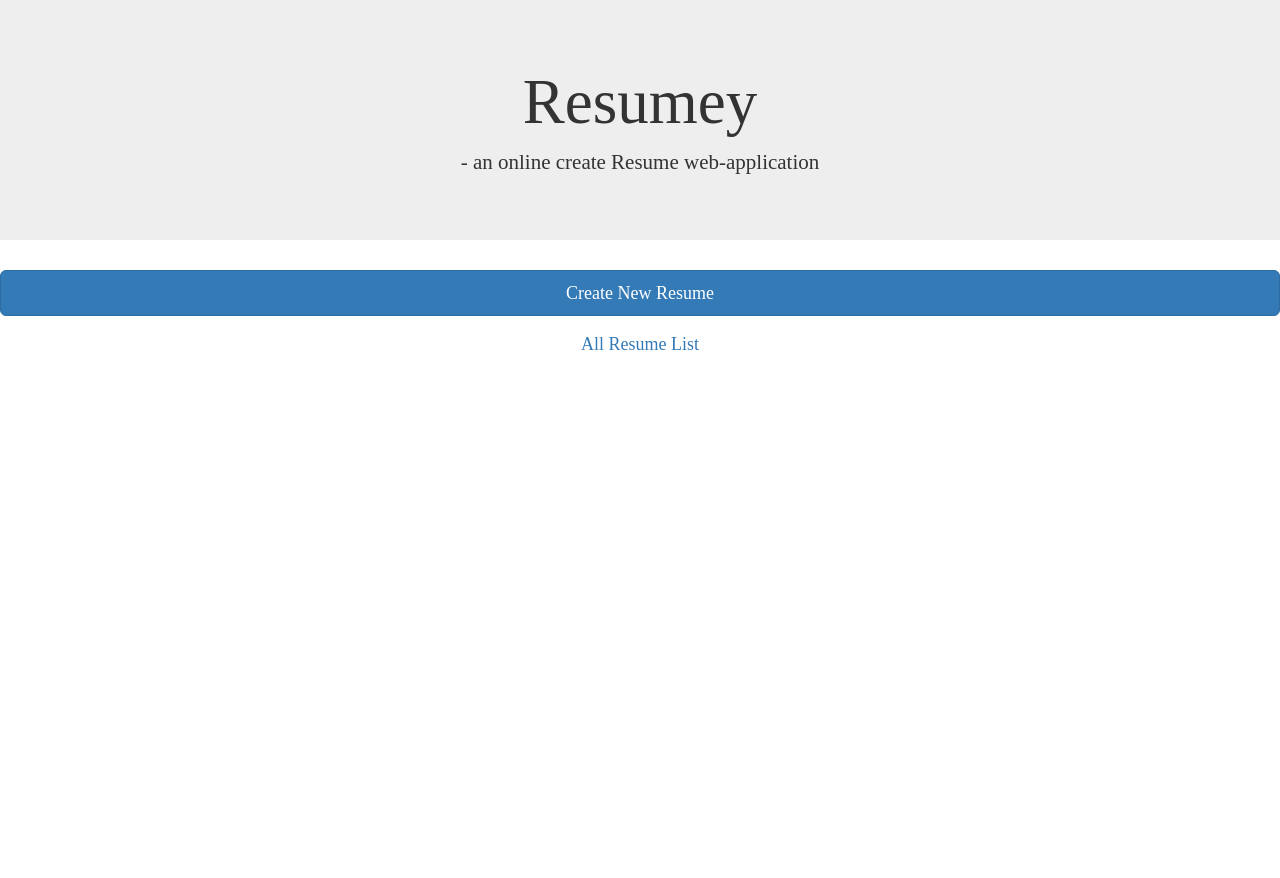
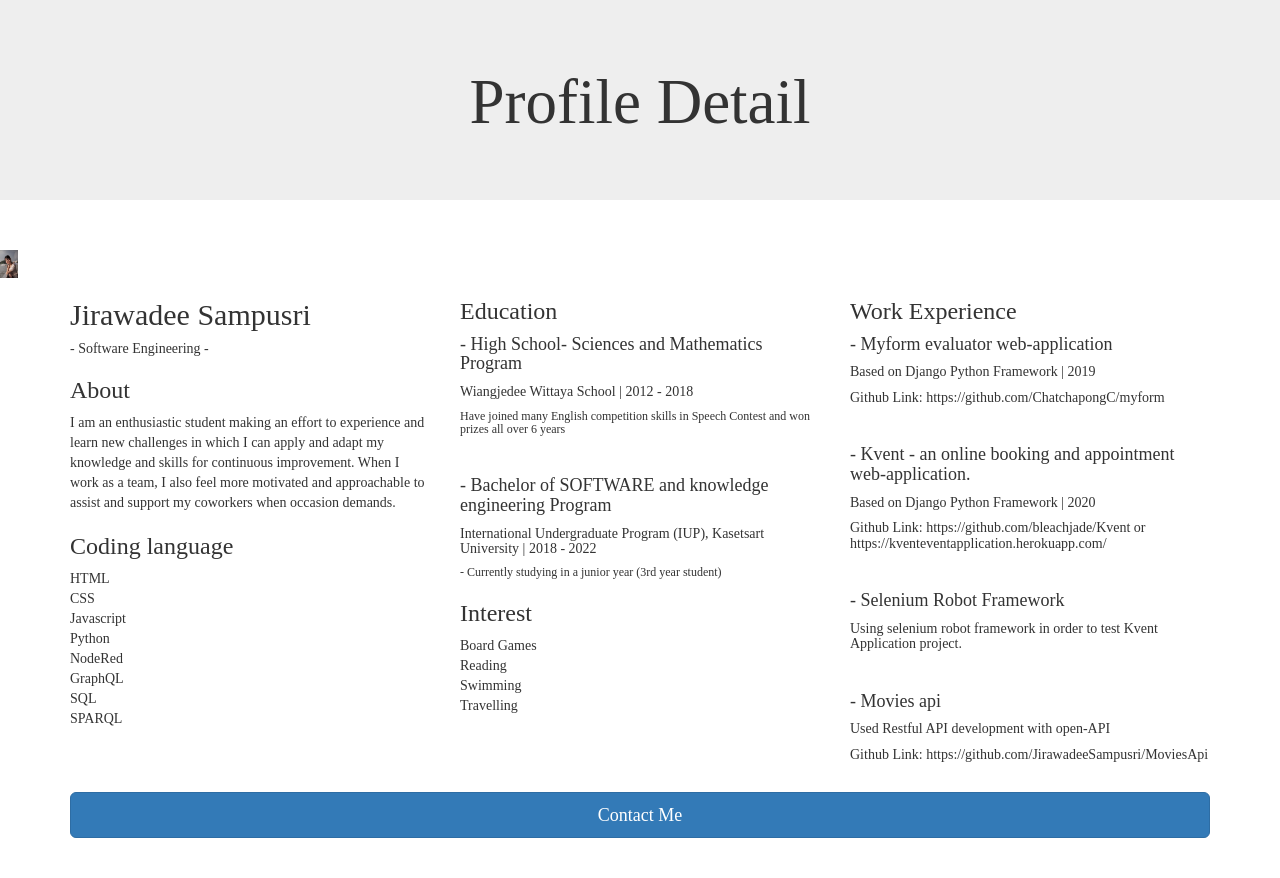
Before and after one commit to JirawadeeSampusri/Resume, a Django app: page / in a window 1280 px wide. Before the commit the page ends 350 px from the top, so only its background shows below. Run offline with Django 3.2, Linux system fonts and the light colour scheme; some libraries are stand-ins or nearby versions.

Commit message:
fix code

```diff
--- a/polls/admin.py
+++ b/polls/admin.py
@@ -5,7 +5,6 @@ class InfoAdmin(admin.ModelAdmin):
     """Model for display event infomation in admin page."""
     list_display = (
         'first_name',
-        'gender',
     )
 
 admin.site.register(Info,InfoAdmin)
--- a/polls/static/css/profile.css
+++ b/polls/static/css/profile.css
@@ -66,7 +66,7 @@
 }
 
 .colume4{
-    margin-left: 13%;
+    margin: auto;
 }
 
 .colume4 img{
--- a/polls/templates/main.html
+++ /dev/null
@@ -1,26 +0,0 @@
-<!DOCTYPE html>
-<html lang="en">
-<head>
-  <title>Bootstrap</title>
-  {% load static %}
-  <meta charset="utf-8">
-  <link rel="stylesheet"  href="{% static '/css/index.css' %}">
-  <meta name="viewport" content="width=device-width,initial-scale=1,maximum-scale=1,user-scalable=no">
-  <meta http-equiv="X-UA-Compatible" content="IE=edge,chrome=1">
-  <link rel="stylesheet" href="https://maxcdn.bootstrapcdn.com/bootstrap/3.4.1/css/bootstrap.min.css">
-  <script src="https://ajax.googleapis.com/ajax/libs/jquery/3.5.1/jquery.min.js"></script>
-  <script src="https://maxcdn.bootstrapcdn.com/bootstrap/3.4.1/js/bootstrap.min.js"></script>
-
-
-</head>
-<body>
-
-<div class="jumbotron text-center">
-  <h1>Resumey</h1>
-  <p>- an online create Resume web-application</p>
-</div>
-<a class="btn btn-primary btn-lg btn-block" href="{% url 'add_profile' %}">Create New Resume</a>
-<a class="btn btn-secondary btn-lg btn-block" href="{% url 'index' %}">All Resume List</a>
-
-</body>
-</html>
--- a/polls/templates/profile.html
+++ b/polls/templates/profile.html
@@ -19,57 +19,85 @@
             <h1>Profile Detail</h1>
             <p></p>
         </div>
+        <br>
+       <img src="/Users/mac/Desktop/Resume/media/Jirawadee.jpg" width="18" height="28">
         <div class="colume4">
-            <br>
-            <div class="photo">
-                <img src="{{ info.get_photo.url }}" width="350px" height="auto" />
-            </div>
 
         <div class="container">
             <div class="row">
                 <div class="col-sm-4">
-                <h3>Profile</h3>
-                Name: {{ info.first_name }} {{ info.last_name }}
+                <h2>Jirawadee Sampusri</h2>
+                <h5>- Software Engineering -</h5>
+
+                <h3>About</h3>
+
+                I am an enthusiastic student making an effort to experience and learn new challenges
+                in which I can apply and adapt my knowledge and skills for continuous improvement.
+                When I work as a team,  I also feel more motivated and approachable to assist and support my coworkers when occasion demands.
                 <br>
-                Gender: {{ info.gender }}
+                <h3>Coding language</h3>
+                HTML
                 <br>
-                Nationality: {{ info.nationality }}
+                CSS
                 <br>
-                Birth: {{ info.birth }}
+                Javascript
                 <br>
-                Email: {{ info.email }}
+                Python
                 <br>
-                Tel: {{ info.tel }}
+                NodeRed
                 <br>
-                <h4>Location</h4>
-                Address:{{ info.address}}
+                GraphQL
+                <br>
+                SQL
+                <br>
+                SPARQL
                 <br>
                 </div>
                 <div class="col-sm-4">
                 <h3>Education</h3>
 
-                University: {{ info.university}} Branch: {{ info.bachelor }}
+                <h4>- High School- Sciences and Mathematics Program</h4>
+                <h5>  Wiangjedee Wittaya School | 2012 - 2018</h5>
+                <h6>Have joined many English competition skills in Speech Contest and
+                won prizes all over 6 years</h6>
                 <br>
-                Bachelor: {{ info.bachelor }} Major: {{ info.major }}
+                <h4>- Bachelor of SOFTWARE and knowledge engineering Program</h4>
+                <h5>  International Undergraduate Program (IUP), Kasetsart University | 2018 - 2022</h5>
+                <h6>- Currently studying in a junior year (3rd year student)</h6>
+                <h3>Interest</h3>
+                Board Games
                 <br>
-                GPA: {{ info.gpa }}
+                Reading
                 <br>
-                StartDate: {{ info.start_study }}
+                Swimming
                 <br>
-                EndDate: {{ info.end_study }}
-                <br>
-                <h3>Interest</h3>
-                {{ info.interest }}
+                Travelling
                 </div>
                 <div class="col-sm-4">
-                <h3>Skills</h3>
-                {{ info.skill }}
+                <h3>Work Experience</h3>
+
+                <h4>- Myform evaluator web-application</h4>
+                <h5>Based on Django Python Framework | 2019</h5>
+                <h5>Github Link:  https://github.com/ChatchapongC/myform</h5>
                 <br>
-                <h3>Short Description</h3>
-                {{ info.short_description}}
+                <h4>- Kvent - an online booking and appointment web-application.</h4>
+                <h5>Based on Django Python Framework | 2020</h5>
+                <h5>Github Link: https://github.com/bleachjade/Kvent  or
+                              https://kventeventapplication.herokuapp.com/</h5>
+                <br>
+                <h4>- Selenium Robot Framework</h4>
+                <h5>Using selenium robot framework in order to test Kvent Application project.</h5>
+                <br>
+                <h4>- Movies api</h4>
+                <h5>Used Restful API development with open-API</h5>
+                <h5>Github Link:  https://github.com/JirawadeeSampusri/MoviesApi</h5>
                 <br>
             </div>
+
         </div>
+        <a class="btn btn-primary btn-lg btn-block" href="{% url 'add_profile' %}">Contact Me</a>
+        <br>
+        <br>
   </div>
 </div>
 
--- a/polls/urls.py
+++ b/polls/urls.py
@@ -6,8 +6,6 @@ from django.conf.urls.static import static
 from django.conf.urls import url
 
 urlpatterns = [
-    path('',views.main, name='main'),
-    path('addprofile/',views.add_profile, name='add_profile'),
-    path('profile/<int:info_id>/',views.profile, name='profile'),
-    path('index/',views.index, name='index')
+    path('contactme/',views.add_profile, name='add_profile'),
+    path('',views.profile, name='profile'),
 ]
--- a/polls/views.py
+++ b/polls/views.py
@@ -12,43 +12,16 @@ def add_profile(request):
     """
     form = InfoForm(request.POST, request.FILES)
     if form.is_valid():
-        photo = form.cleaned_data.get('photo')
         first_name = form.data.get('first_name')
         last_name = form.data.get('last_name')
-        gender = form.data.get('gender')
-        nationality = form.data.get('nationality')
-        interest = form.data.get('interest')
         email = form.data.get('email')
-        skill = form.data.get('skill')
         tel = form.data.get('tel')
-        gpa = form.data.get('gpa')
-        branch = form.data.get('branch')
-        address = form.data.get('address')
         short_description = form.data.get('short_description')
-        university = form.data.get('university')
-        bachelor = form.data.get('bachelor')
-        major = form.data.get('major')
-        start_study = form.data.get('start_study')
-        birth = form.data.get('birth')
-        end_study = form.data.get('end_study')
-        info = Info(photo=photo,first_name=first_name,last_name=last_name,gender=gender,
-                    nationality=nationality,interest=interest,email=email,
-                    address=address,short_description=short_description,
-                    university=university,bachelor=bachelor,major=major,
-                    start_study=start_study,end_study=end_study,
-                    birth=birth,tel=tel,gpa=gpa,skill=skill,branch=branch)
+        info = Info(first_name=first_name,last_name=last_name,
+                    email=email,short_description=short_description,tel=tel)
         info.save()
-        return render(request, 'profile.html', {'info': info})
+        return HttpResponseRedirect(reverse('profile'))
     return render(request, 'add_profile.html', {'form': form})
 
-def profile(request,info_id):
-    info = get_object_or_404(Info, pk=info_id)
-    return render(request, 'profile.html', {'info':info})
-
-def index(request):
-    all_info = Info.objects.all()
-    print(all_info)
-    return render(request, 'index.html', {'all_info':all_info})
-
-def main(request):
-    return render(request, 'main.html')
+def profile(request):
+    return render(request, 'profile.html')
```
Also changed, not shown: polls/forms.py (+1 -58 lines), polls/models.py (+0 -56 lines), polls/templates/add_profile.html (+9 -51 lines), polls/templates/index.html (deleted, +0 -30 lines), db.sqlite3, media/Jirawadee.jpg (added), polls/migrations/0002_auto_20210123_1142.py (added).
